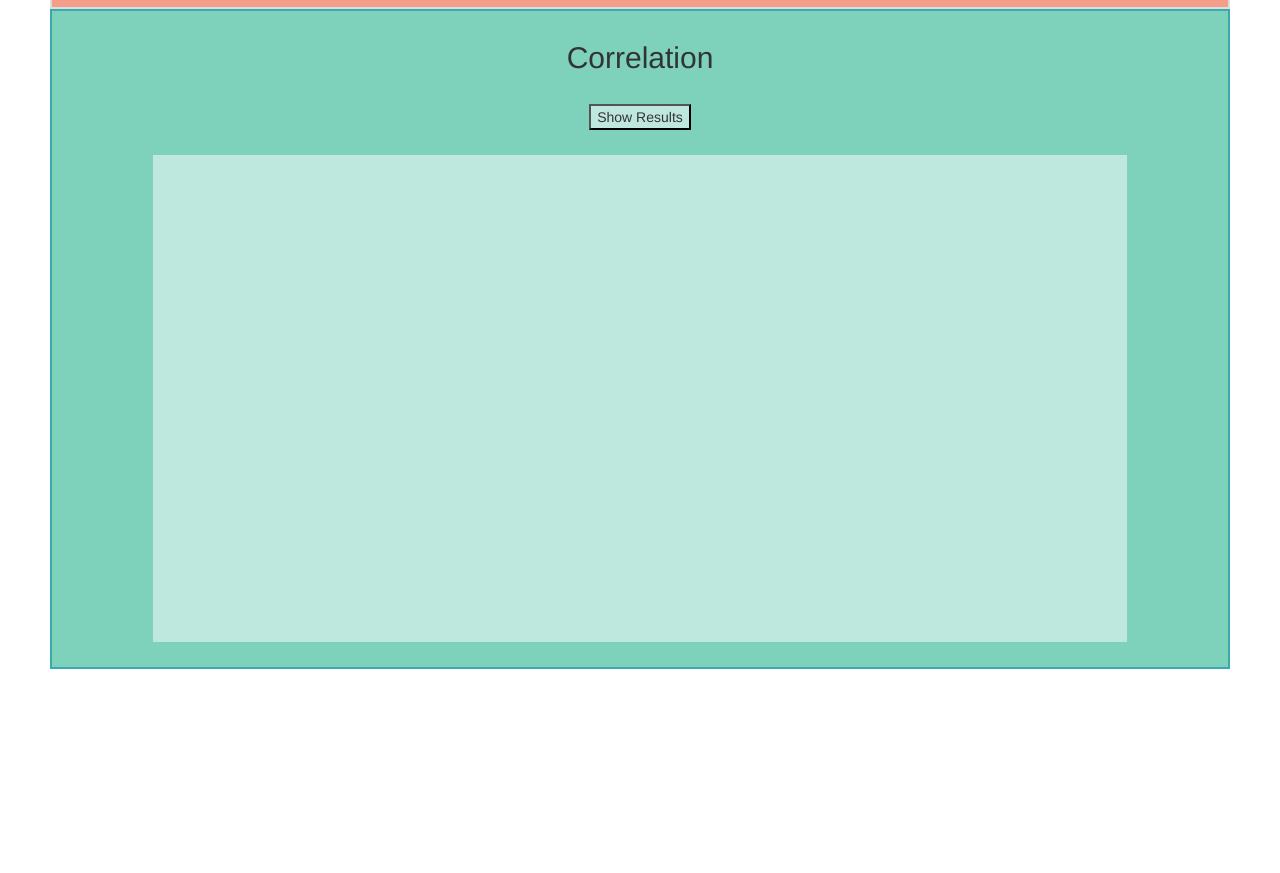
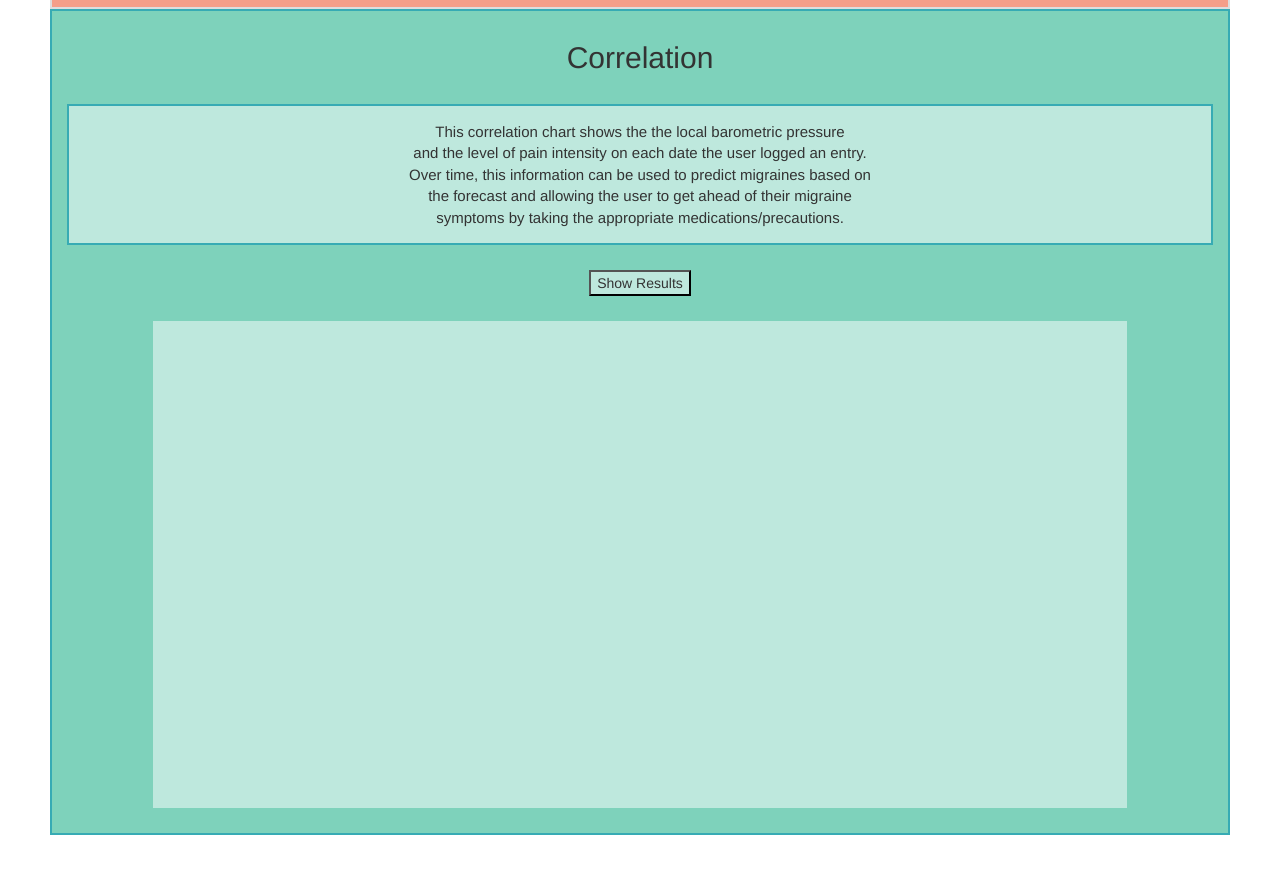
Before and after one commit to haleytownsend/brainstorm-v2, a website: page front-end/index.html in a window 1280 px wide. Shown: the part 1258-2131 px from the top of the page. Before the commit the page ends 1977 px from the top, so only its background shows below. Drawn offline with nearby package versions, Linux system fonts and the light colour scheme; no server answers.

Commit message:
adding description for correlation graph

```diff
--- a/front-end/index.html
+++ b/front-end/index.html
@@ -152,6 +152,11 @@
 
   <section class="row-four container-fluid text-center">
       <h2>Correlation</h2></br>
+      <div class="correlationInfo"> This correlation chart shows the the local barometric pressure </br>
+        and the level of pain intensity on each date the user logged an entry. <br>
+        Over time, this information can be used to predict migraines based on <br>
+        the forecast and allowing the user to get ahead of their migraine <br>
+        symptoms by taking the appropriate medications/precautions.</div>
       <form action="">
         <button type="button" id="correlationBtn">Show Results</button><br>
         <canvas id="myLineChart"></canvas><br>
--- a/front-end/main.css
+++ b/front-end/main.css
@@ -61,6 +61,7 @@ body {
 }
 
 #correlationBtn {
+  margin-top: 25px;
   margin-bottom: 25px;
   background-color: #bee8dd
 }
@@ -72,3 +73,11 @@ h1, h3, p {
 textarea {
   padding: 10px;
 }
+
+.correlationInfo {
+  font-size: 15px;
+  border: 2px solid #37abb4;
+  padding: 15px;
+  align: center;
+  background-color: #bee8dd
+}
```
Also changed, not shown: back-end/open-weather-map.js (deleted, +0 -100 lines), back-end/brainstormimage.JPG (deleted).
